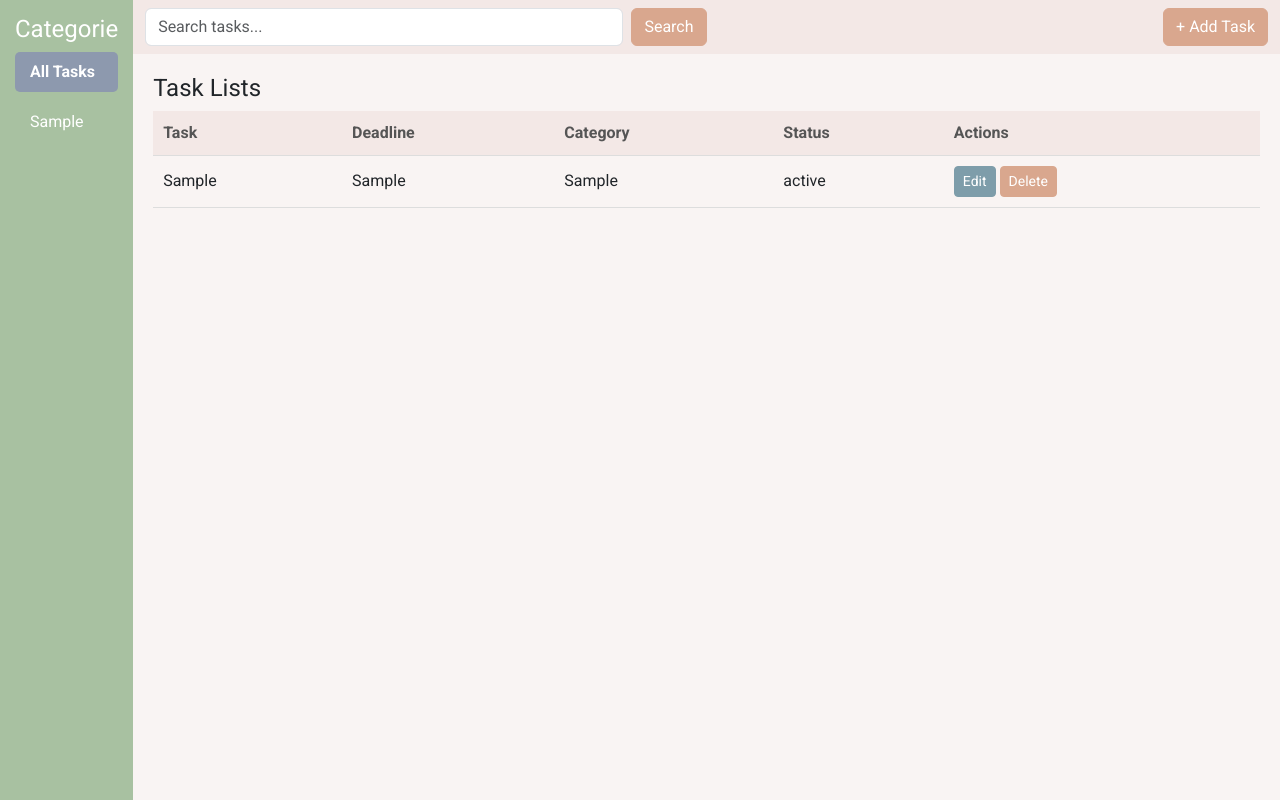
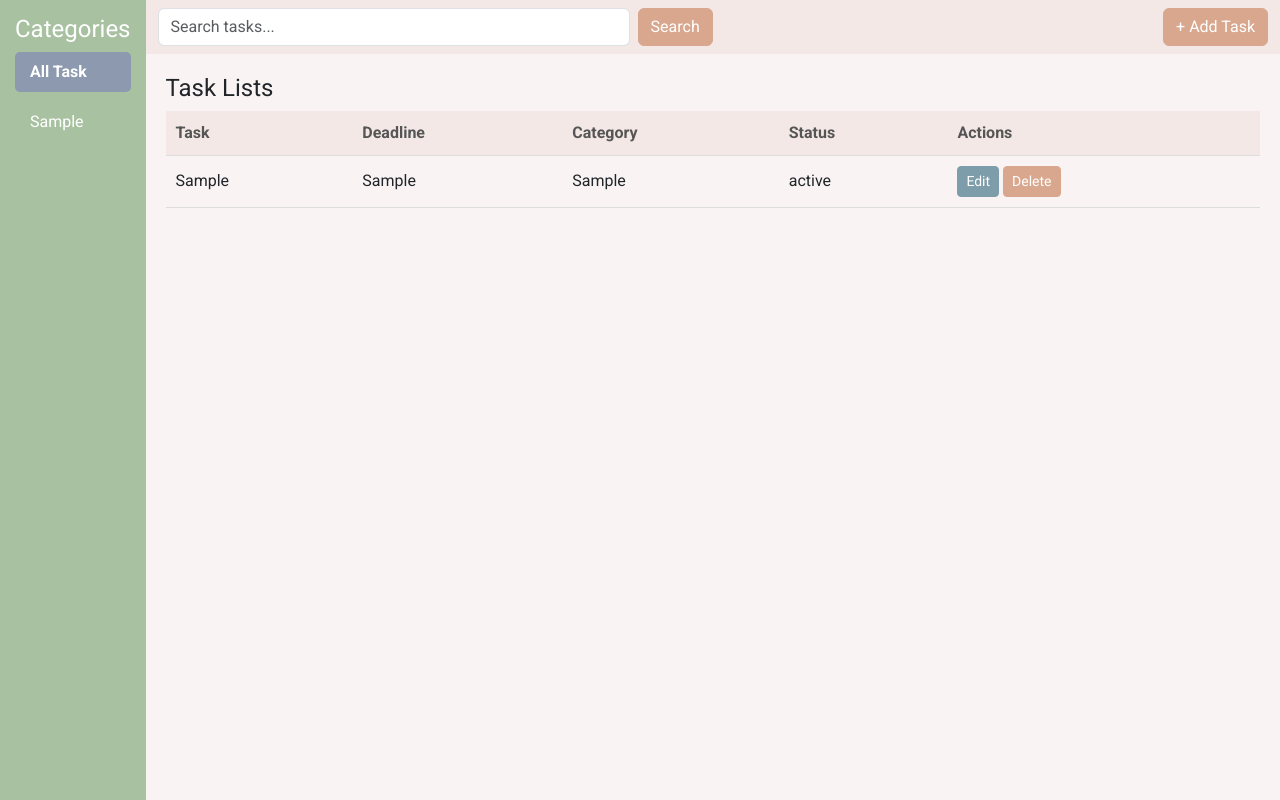
Before and after one commit to zltwist/web-to-do-list, a PHP site: page /index.php in a window 1280 px wide. Run offline with PHP 8.4, Linux system fonts and the light colour scheme; tables that the repository leaves empty or names only in its code hold one stand-in row (values such as "Sample post").

Commit message:
menambahkan file index.php dan database.php

```diff
--- a/database.php
+++ b/database.php
@@ -6,6 +6,6 @@ $dbname = 'to_do_list';
 $conn = new mysqli($host, $user, $password, $dbname);
 
 if ($conn->connect_error) {
-    die("Connection failed: " . $conn->connect_error);
+    die("Connection failed : " . $conn->connect_error);
 }
 ?>
--- a/index.php
+++ b/index.php
@@ -161,8 +161,8 @@ $categories = $conn->query("SELECT DISTINCT category FROM tasks ORDER BY categor
     <div class="d-flex">
         <!-- Sidebar -->
         <div class="sidebar">
-            <h4>Categorie</h4>
-            <a href="?" class="<?php echo ($categoryFilter == '') ? 'active' : ''; ?>">All Tasks</a>
+            <h4>Categories</h4>
+            <a href="?" class="<?php echo ($categoryFilter == '') ? 'active' : ''; ?>">All Task</a>
             <?php while ($cat = $categories->fetch_assoc()): ?>
                 <a href="?category=<?php echo htmlspecialchars($cat['category']); ?>"
                    class="<?php echo ($categoryFilter == $cat['category']) ? 'active' : ''; ?>">
```
